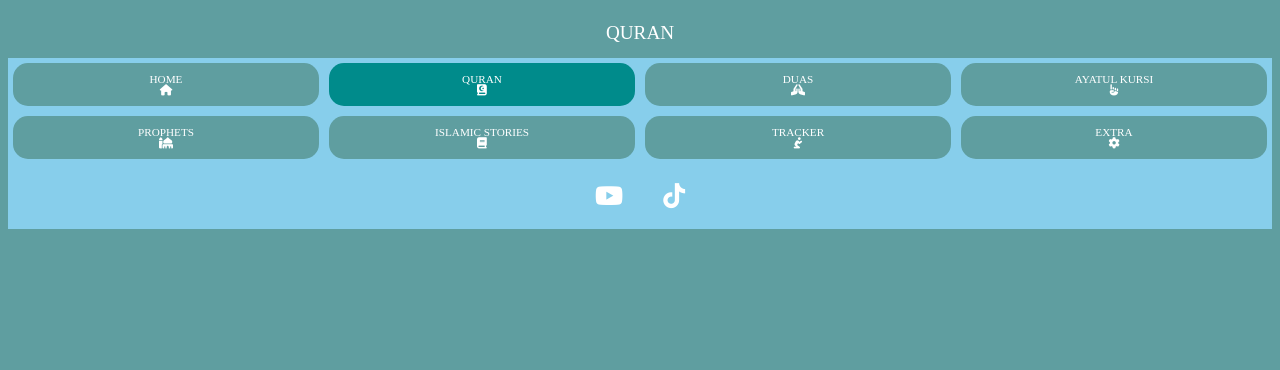
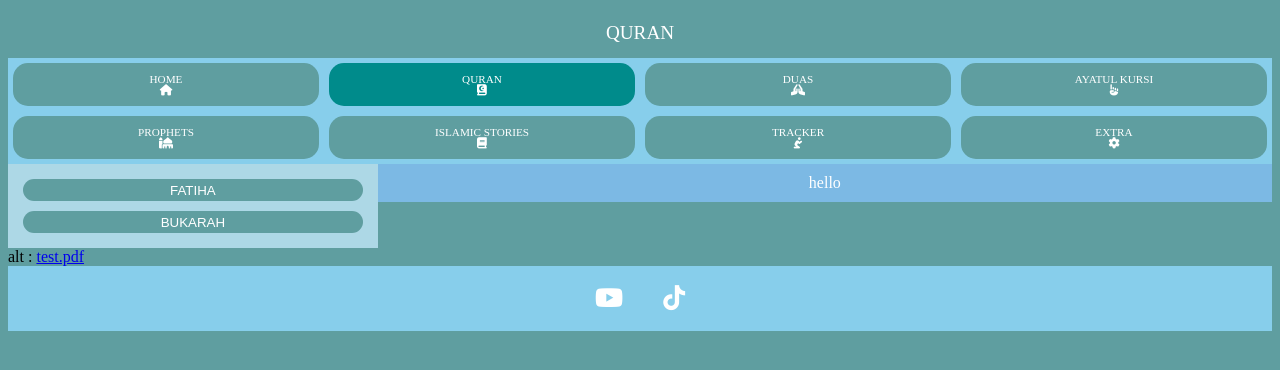
Before and after one commit to cr7coder123/Quran-App, a plain HTML site: page quran.html in a window 1280 px wide. Drawn offline with Linux system fonts and the light colour scheme.

Commit message:
Add files via upload

```diff
--- a/quran.html
+++ b/quran.html
@@ -63,6 +63,26 @@
         <i style="margin-bottom: 10px"  class="fa-solid fa-gear"></i>
       </a>
     </div>
+
+
+
+    <div style="display: flex; flex-direction: row;">
+      <div id="sidebar">
+        <button id="Fatiha">FATIHA</button>
+        <button id="Bukarah">BUKARAH</button>
+      </div>
+      <div style="padding:10px; text-align: center; width:60%" id="results">
+        <text id="Text">hello</text>
+      </div>
+    </div>
+
+    <div>
+      <object data="Grade 12 Advanced Functions.pdf" type="application/pdf" width="500" height="500">
+          alt : <a href="Grade 12 Advanced Functions.pdf">test.pdf</a>
+      </object>
+  </div>
+
+
     <div style="display: flex; flex-direction: row; align-items:flex-end; justify-content: center; flex:1; align-self:baseline; background-color: skyblue;">
         <a href="https://www.youtube.com/@RocketRoni2007">
           <i style="font-size:25px; margin:20px; text-decoration:none; color: white;" class="fa-brands fa-youtube"></i>
@@ -73,3 +93,14 @@
     </div>
   </body>
 </html>
+
+<script>
+const Button1 = document.getElementById('Fatiha');
+    Fatiha.addEventListener('click', function() {
+        document.getElementById('Text').innerText = "ٱلْحَمْدُ لِلَّهِ رَبِّ ٱلْعَـٰلَمِينَ\nAll praise is for Allah—Lord of all worlds\nٱلرَّحْمَـٰنِ ٱلرَّحِيمِ\nthe Most Compassionate, Most Merciful\nمَـٰلِكِ يَوْمِ ٱلدِّينِ\nMaster of the Day of Judgment.\nإِيَّاكَ نَعْبُدُ وَإِيَّاكَ نَسْتَعِينُ\nYou ˹alone˺ we worship and You ˹alone˺ we ask for help\nٱهْدِنَا ٱلصِّرَٰطَ ٱلْمُسْتَقِيمَ \nGuide us along the Straight Path,\nصِرَٰطَ ٱلَّذِينَ أَنْعَمْتَ عَلَيْهِمْ غَيْرِ ٱلْمَغْضُوبِ عَلَيْهِمْ وَلَا ٱلضَّآلِّينَ\nthe Path of those You have blessed—not those You are displeased with, or those who are astray."
+    })
+const Button2 = document.getElementById('Bukarah');
+    Bukarah.addEventListener('click', function() {
+        document.getElementById('Text').innerText = "COw"
+    })
+</script>
--- a/style.css
+++ b/style.css
@@ -12,11 +12,30 @@
     }
 
 #results:hover{
-    transform: scale(1.05);
+    transform: scale(1.01);
     background-color: skyblue;
     box-shadow: inset 2500px 0 0 0 rgb(76, 138, 162);
 }
 
+#sidebar{
+    display:flex;
+    flex-direction:column;
+    flex-wrap:nowrap;
+    padding: 10px;
+    background-color: lightblue;
+    font-size:40%;
+    overflow:auto;
+    width:40%;
+}
+
+button{
+    padding:1%;
+    margin:5px;
+    background-color:cadetblue;
+    border: cadetblue;
+    border-radius: 20px;
+    color:white;
+}
 
 #buttons{
     text-decoration: none;
```
Also changed, not shown: stories.html (+1 -4 lines), 1 other file.
